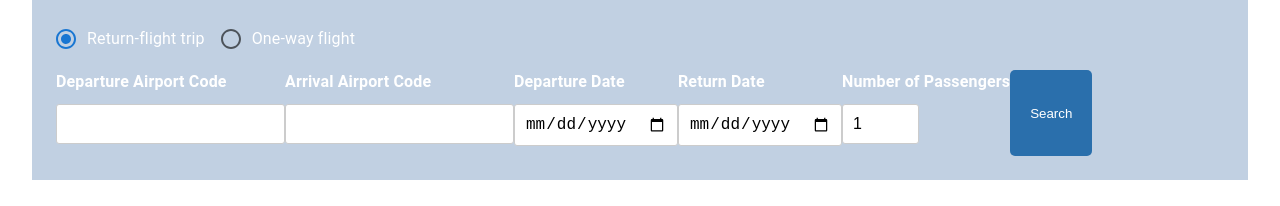
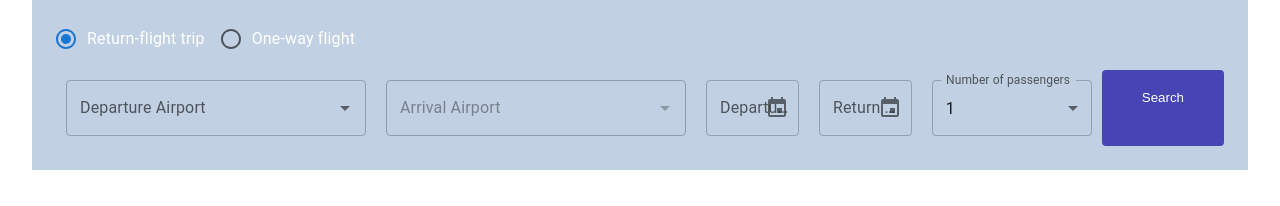
Before and after one commit to Raszbanana/DatabaseAndFullStackProject, a React (Create React App) app in the folder frontend/: page / in a window 1280 px wide. Shown: the part 237-443 px from the top of the page. Built offline with nearby package versions, Linux system fonts and the light colour scheme.

Commit message:
refacotr: changed the search for flights thingy

```diff
--- a/frontend/package.json
+++ b/frontend/package.json
@@ -8,6 +8,7 @@
     "@mui/icons-material": "^5.14.15",
     "@mui/lab": "^5.0.0-alpha.150",
     "@mui/material": "^5.14.15",
+    "@mui/x-date-pickers": "^6.17.0",
     "@testing-library/jest-dom": "^5.17.0",
     "@testing-library/react": "^13.4.0",
     "@testing-library/user-event": "^13.5.0",
@@ -16,6 +17,7 @@
     "@types/react": "^18.2.23",
     "@types/react-dom": "^18.2.8",
     "@typescript-eslint/parser": "^6.9.0",
+    "dayjs": "^1.11.10",
     "install": "^0.13.0",
     "npm": "^10.2.1",
     "react": "^18.2.0",
--- a/frontend/src/flight-search/flight-search-form/feature/flight-search-form.css
+++ b/frontend/src/flight-search/flight-search-form/feature/flight-search-form.css
@@ -1,8 +1,15 @@
 .flight-search-form_container {
   display: flex;
-  flex-direction: row;
+  flex-wrap: wrap;
+  justify-content: center;
 }
 
+@media (max-width: 768px) {
+  /* Apply styles for screens with a maximum width of 768px */
+  .input {
+    flex: 1 0 100%; /* Change flex properties for smaller screens */
+  }
+}
 
 /* Style the form itself */
 .form {
@@ -33,27 +40,30 @@ label {
   color: white;
 }
 
-/* Style form input fields */
-input {
-  padding: 10px;
-  margin-bottom: 10px;
-  border: 1px solid #ccc;
-  border-radius: 3px;
-  font-size: 16px;
-}
 
-/* Style the submit button */
-button[type="submit"] {
-  background-color: #007bff;
-  color: #fff;
-  border: none;
-  padding: 10px 20px;
-  border-radius: 3px;
-  font-size: 16px;
-  cursor: pointer;
+
+.input{
+  margin-right: 1rem;
+  flex: 1;
+  margin: 10px;
 }
 
 /* Style the submit button on hover */
-button[type="submit"]:hover {
-  background-color: #0056b3;
+.button:hover {
+  background-color: #4745b3;
 }
+
+.button{
+background-color: #4745b3;
+color: #fff;
+border: none;
+padding: 10px 20px;
+border-radius: 4px;
+font-size: 16px;
+cursor: pointer;
+}
+
+
+.number-of-passengers__input{
+  min-width: 10rem;
+}
--- a/frontend/src/flight-search/flight-search-form/feature/flight-search-form.tsx
+++ b/frontend/src/flight-search/flight-search-form/feature/flight-search-form.tsx
@@ -1,13 +1,20 @@
 import React, { useState } from 'react';
+
+import { Autocomplete, TextField } from '@mui/material';
+import { DesktopDatePicker, LocalizationProvider } from '@mui/x-date-pickers';
+import { AdapterDayjs } from '@mui/x-date-pickers/AdapterDayjs';
+import InputLabel from '@mui/material/InputLabel';
+import MenuItem from '@mui/material/MenuItem';
+import FormControl from '@mui/material/FormControl';
+import Select from '@mui/material/Select';
+import { SelectChangeEvent } from '@mui/material';
+
+import { IFlight, IFlightSearchParams } from '../../utils/common';
+import FlightButton from '../../../ui/button/flight-button';
 
 import { searchFlights } from '../domain-logic/flight-search-api.service';
 
-import { IFlight, IFlightSearchParams } from '../../utils/common';
-
-import FlightSearchTable from '../../flight-search-table/feature/flight-search-table';
-
 import './flight-search-form.css';
-import FlightButton from '../../../ui/button/flight-button';
 
 interface FlightSearchFormProps {
   isReturnTrip: boolean;
@@ -16,104 +23,180 @@ interface FlightSearchFormProps {
 const FlightSearchForm: React.FC<FlightSearchFormProps> = ({
   isReturnTrip,
 }: FlightSearchFormProps) => {
-  const [searchParams, setSearchParams] = useState<IFlightSearchParams>({
-    departureAirportCode: '',
-    arrivalAirportCode: '',
-    departureDate: '',
-    returnDate: '',
-    numberOfPassengers: 1,
-  });
-  // Define state for flights <3
+  const [departureAirport, setDepartureAirport] = useState<string | null>(null);
+  const [arrivalAirport, setArrivalAirport] = useState<string | null>(null);
+  const [departureDate, setDepartureDate] = useState<Date | null>(null);
+  const [returnDate, setReturnDate] = useState<Date | null>(null);
+  const [numberOfPassengers, setNumberOfPassengers] = useState<number>(1);
+
   const [flights, setFlights] = useState<IFlight[]>([]);
 
-  // Define function to change the state uwu
+  const searchParams: IFlightSearchParams = {
+    departureAirportCode: departureAirport || '',
+    arrivalAirportCode: arrivalAirport || '',
+    departureDate: departureDate || new Date(),
+    returnDate: isReturnTrip ? returnDate || new Date() : undefined,
+    numberOfPassengers,
+  };
+
   const updateFlights = (newFlights: IFlight[]) => {
     setFlights(newFlights);
   };
 
-  const handleInputChange = (
-    e: React.ChangeEvent<HTMLInputElement | HTMLSelectElement>
+  const handleInputChange = (e: React.ChangeEvent<HTMLInputElement>) => {
+    const { name, value } = e.target;
+    if (name === 'numberOfPassengers') {
+      setNumberOfPassengers(Number(value) || 1);
+    }
+  };
+
+  const handleAirportChange = (
+    value: { label: string; value: string } | null,
+    fieldName: string
   ) => {
-    const { name, value } = e.target;
-    setSearchParams({
-      ...searchParams,
-      [name]: value,
-    });
+    if (value) {
+      if (fieldName === 'departureAirportCode') {
+        setDepartureAirport(value.value);
+      } else if (fieldName === 'arrivalAirportCode') {
+        setArrivalAirport(value.value);
+      }
+    } else {
+      if (fieldName === 'departureAirportCode') {
+        setDepartureAirport(null);
+      } else if (fieldName === 'arrivalAirportCode') {
+        setArrivalAirport(null);
+      }
+    }
+  };
+
+  const handleNumberOfPassengersChange = (event: SelectChangeEvent<number>) => {
+    setNumberOfPassengers(event.target.value as number);
   };
 
   const handleSubmit = async (e: React.FormEvent) => {
     e.preventDefault();
     try {
-      const flights = await searchFlights(searchParams);
-
-      updateFlights(flights);
+      const resultFlights = await searchFlights(searchParams);
+      updateFlights(resultFlights);
     } catch (error) {
       console.error(error);
     }
   };
 
+  const airports = [
+    { label: 'Copenhagen [CPH]', value: 'CPH' },
+    { label: 'Warsaw [WAW]', value: 'WAW' },
+    { label: 'Paris [CDG]', value: 'CDG' },
+    { label: 'New York [JFK]', value: 'JFK' },
+    { label: 'Barcelona [BCN]', value: 'BCN' },
+    { label: 'Tokyo [NRT]', value: 'NRT' },
+    { label: 'Frankfurt [FRA]', value: 'FRA' },
+    { label: 'Munich [MUC]', value: 'MUC' },
+    { label: 'Madrid [MAD]', value: 'MAD' },
+    { label: 'London  [LHR]', value: 'LHR' },
+    { label: 'Lisbon [LIS]', value: 'LIS' },
+    { label: 'Porto [OPO]', value: 'OPO' },
+  ];
+
+  const arrivalAirportOptions = airports.filter(
+    (airport) => airport.value !== departureAirport
+  );
+
+  const numberOfPassengersOptions = [];
+
+  for (let i = 1; i <= 10; i++) {
+    numberOfPassengersOptions.push(
+      <MenuItem key={i} value={i}>
+        {i}
+      </MenuItem>
+    );
+  }
+
   return (
     <div>
       <div className="flight-search-form_container">
         <form className="flight-search-form" onSubmit={handleSubmit}>
-          <div>
-            <label htmlFor="departureAirportCode">Departure Airport Code</label>
-            <input
-              type="text"
+          <div className="input">
+            <Autocomplete
+              disablePortal
+              options={airports}
+              sx={{ width: 300 }}
               id="departureAirportCode"
-              name="departureAirportCode"
-              value={searchParams.departureAirportCode}
-              onChange={handleInputChange}
-              required
+              onChange={(_, value) =>
+                handleAirportChange(value, 'departureAirportCode')
+              }
+              value={
+                airports.find((option) => option.value === departureAirport) ||
+                null
+              }
+              renderInput={(params) => (
+                <TextField {...params} label="Departure Airport" />
+              )}
             />
           </div>
-          <div>
-            <label htmlFor="arrivalAirportCode">Arrival Airport Code</label>
-            <input
-              type="text"
+          <div className="input">
+            <Autocomplete
+              disablePortal
+              disabled={departureAirport === null}
+              options={arrivalAirportOptions}
+              sx={{ width: 300 }}
               id="arrivalAirportCode"
-              name="arrivalAirportCode"
-              value={searchParams.arrivalAirportCode}
-              onChange={handleInputChange}
-              required
+              onChange={(_, value) =>
+                handleAirportChange(value, 'arrivalAirportCode')
+              }
+              value={
+                airports.find((option) => option.value === arrivalAirport) ||
+                null
+              }
+              renderInput={(params) => (
+                <TextField {...params} label="Arrival Airport" />
+              )}
             />
           </div>
-          <div>
-            <label htmlFor="departureDate">Departure Date</label>
-            <input
-              type="date"
-              id="departureDate"
-              name="departureDate"
-              value={searchParams.departureDate}
-              onChange={handleInputChange}
-              required
-            />
+          <div className="input">
+            <LocalizationProvider dateAdapter={AdapterDayjs}>
+              <DesktopDatePicker
+                label="Departure Date"
+                value={departureDate}
+                onChange={(selectedDate: Date | null) =>
+                  setDepartureDate(selectedDate)
+                }
+              />
+            </LocalizationProvider>
           </div>
-          {isReturnTrip ? (
-            <div>
-              <label htmlFor="returnDate">Return Date</label>
-              <input
-                type="date"
-                id="returnDate"
-                name="returnDate"
-                value={searchParams.returnDate}
-                onChange={handleInputChange}
-              />
+          {isReturnTrip && (
+            <div className="input">
+              <LocalizationProvider dateAdapter={AdapterDayjs}>
+                <DesktopDatePicker
+                  label="Return Date"
+                  value={returnDate}
+                  onChange={(selectedDate: Date | null) =>
+                    setReturnDate(selectedDate)
+                  }
+                />
+              </LocalizationProvider>
             </div>
-          ) : null}
-          <div>
-            <label htmlFor="numberOfPassengers">Number of Passengers</label>
-            <input
-              type="number"
-              id="numberOfPassengers"
-              name="numberOfPassengers"
-              value={searchParams.numberOfPassengers}
-              onChange={handleInputChange}
-              min="1"
-              max="10"
-            />
+          )}
+          <div className="number-of-passengers__input input">
+            <FormControl fullWidth>
+              <InputLabel id="demo-simple-select-label">
+                Number of passengers
+              </InputLabel>
+              <Select
+                labelId="demo-simple-select-label"
+                id="demo-simple-select"
+                value={numberOfPassengers}
+                label="Number of passengers"
+                onChange={handleNumberOfPassengersChange}
+              >
+                {numberOfPassengersOptions}
+              </Select>
+            </FormControl>
           </div>
-          <FlightButton type="submit">Search</FlightButton>
+
+          <div className="button">
+            <FlightButton type="submit">Search</FlightButton>
+          </div>
         </form>
       </div>
     </div>
--- a/frontend/src/flight-search/utils/common/flight-search-params.ts
+++ b/frontend/src/flight-search/utils/common/flight-search-params.ts
@@ -1,7 +1,7 @@
 export interface IFlightSearchParams {
   departureAirportCode: string;
   arrivalAirportCode: string;
-  departureDate: string;
-  returnDate?: string;
+  departureDate: Date;
+  returnDate?: Date;
   numberOfPassengers: number;
 }
--- a/frontend/src/ui/button/flight-button.css
+++ b/frontend/src/ui/button/flight-button.css
@@ -1,8 +1,9 @@
 .button-design {
-  background-color: #2a6fac;
+  background-color: inherit;
   color: #fff;
   padding: 10px 20px;
   border: none;
+  width: auto;
   border-radius: 5px;
   cursor: pointer;
 }
```
Also changed, not shown: 1 other file (tests, documents, lock files or other folders).
